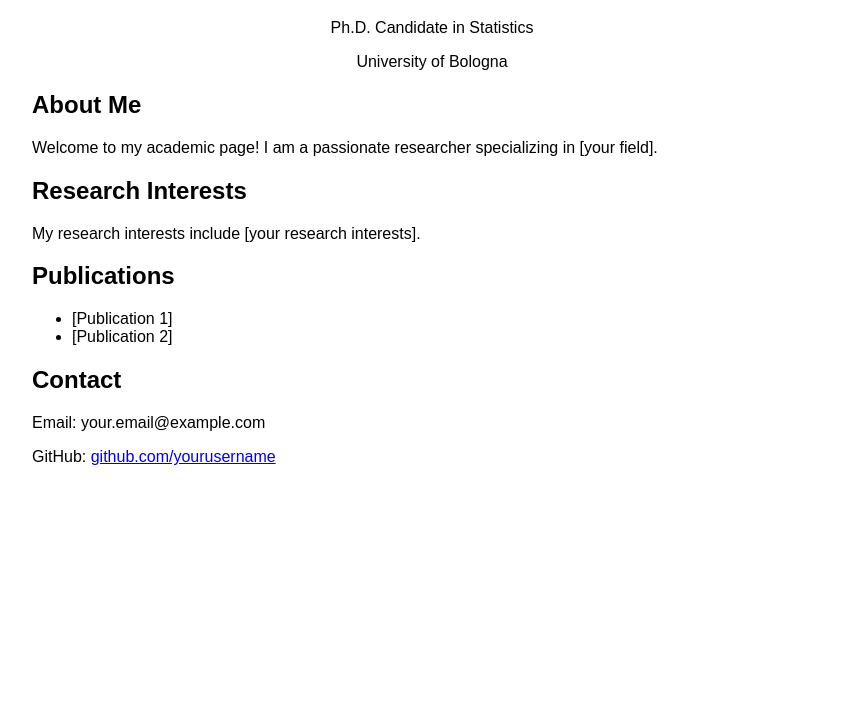
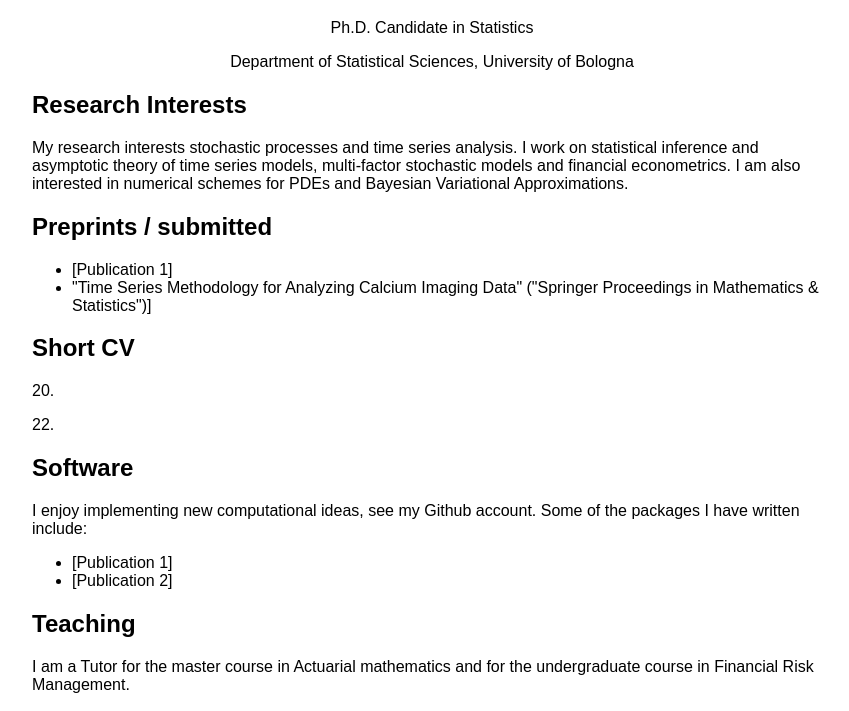
Before and after one commit to tezzachris/tezzachris.github.io, a plain HTML site: page index.html in a window 1280 px wide. Shown: the part 61-772 px from the top of the page, without its empty margins (208-1057 px from the left). Drawn offline with Linux system fonts and the light colour scheme.

Commit message:
Update index.html

```diff
--- a/index.html
+++ b/index.html
@@ -23,26 +23,39 @@
   <header>
     <h1>Christian Tezza</h1>
     <p>Ph.D. Candidate in Statistics</p>
-    <p>University of Bologna</p>
+    <p>Department of Statistical Sciences, University of Bologna</p>
   </header>
 
   <main>
     <section>
-      <h2>About Me</h2>
+      <h2>Research Interests</h2>
       <p>
-        Welcome to my academic page! I am a passionate researcher specializing in [your field].
+        My research interests stochastic processes and time series analysis. I work on statistical inference and asymptotic theory of time series models, multi-factor stochastic models and financial econometrics.
+        I am also interested in numerical schemes for PDEs and Bayesian Variational Approximations.
       </p>
     </section>
 
     <section>
-      <h2>Research Interests</h2>
+      <h2>Preprints / submitted</h2>
+      <ul>
+        <li>[Publication 1]</li>
+        <li> "Time Series Methodology for Analyzing Calcium Imaging Data" ("Springer Proceedings in Mathematics & Statistics")]</li>
+      </ul>
+    </section>
+
+    <section>
+      <h2> Short CV </h2>
       <p>
-        My research interests include [your research interests].
+       20.
+      </p>
+      <p>
+       22.
       </p>
     </section>
 
-    <section>
-      <h2>Publications</h2>
+     <section>
+      <h2>Software </h2>
+       I enjoy implementing new computational ideas, see my Github account. Some of the packages I have written include:
       <ul>
         <li>[Publication 1]</li>
         <li>[Publication 2]</li>
@@ -51,9 +64,24 @@
     </section>
 
     <section>
+      <h2> Teaching  </h2>
+      <p>
+        I am a Tutor for the master course in Actuarial mathematics and for the undergraduate course in Financial Risk Management.
+      </p>
+    </section>
+
+    <section>
+      <h2> Research activities  </h2>
+      <p>
+        My research interests include [your research interests].
+      </p>
+    </section>
+
+
+    <section>
       <h2>Contact</h2>
-      <p>Email: your.email@example.com</p>
-      <p>GitHub: <a href="https://github.com/yourusername" target="_blank">github.com/yourusername</a></p>
+      <p>Email: christian.tezza@unibo.it</p>
+      <p>GitHub: <a href="https://github.com/tezzachris" target="_blank">github.com/tezzachris</a></p>
     </section>
   </main>
 
```
